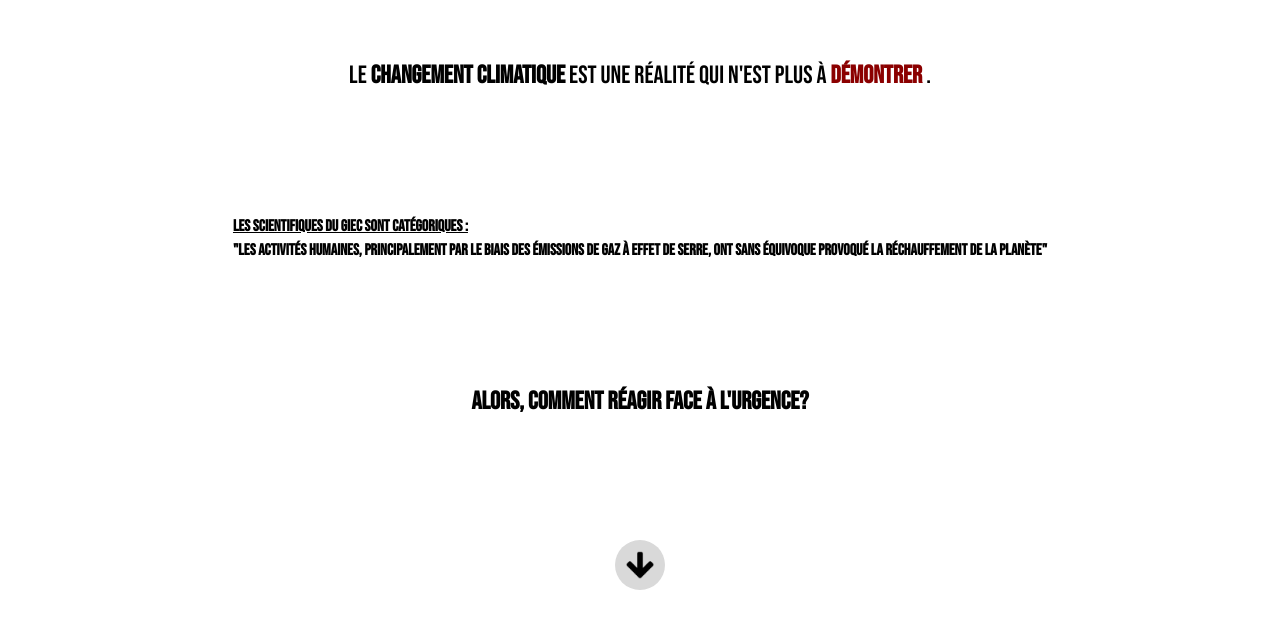
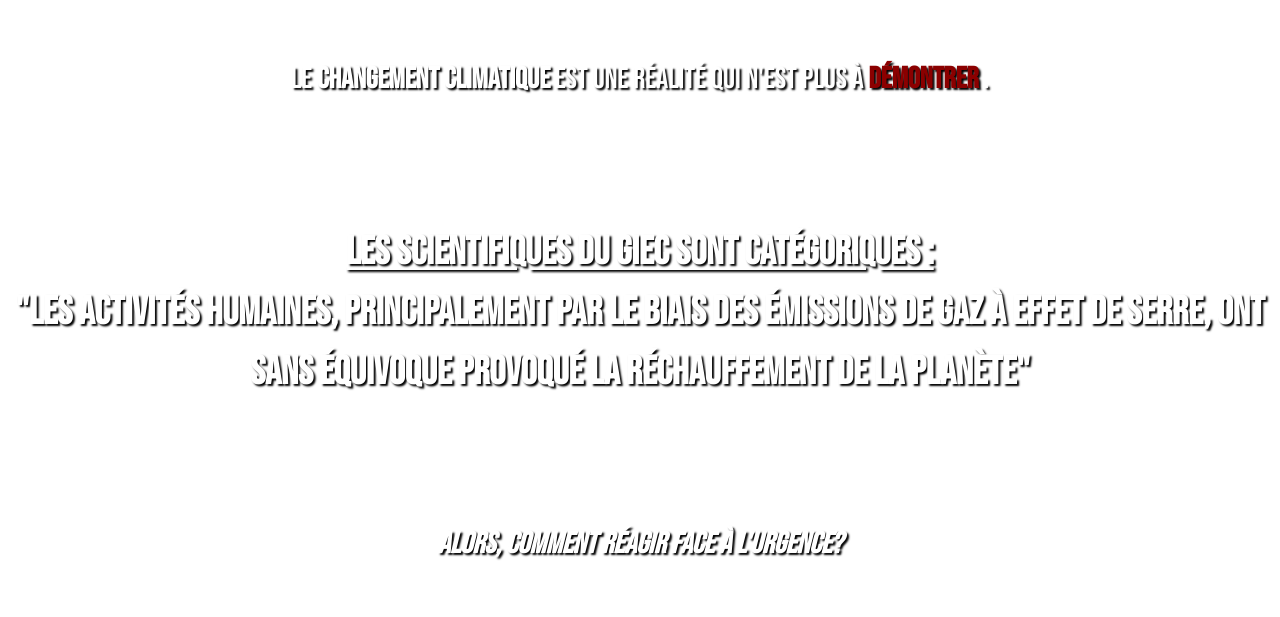
Before and after one commit to ivelter/ndi2023, a Next.js app: page / in a window 1280 px wide. Shown: the part 4383-5000 px from the top of the page. Built offline with nearby package versions, Linux system fonts and the light colour scheme.

Commit message:
refactor slide 5

```diff
--- a/src/components/slides/SN5.js
+++ b/src/components/slides/SN5.js
@@ -22,8 +22,8 @@ export default function SN5() {
           émissions de gaz à effet de serre, ont sans équivoque provoqué la
           réchauffement de la planète"
         </b>
-        <h1>
-          <b>Alors, comment réagir face à l'urgence?</b>
+        <h1 >
+          <b className={base.accroche}>Alors, comment réagir face à l'urgence?</b>
         </h1>
       </div>
     </Degrade>
--- a/src/components/slides/SN5.module.scss
+++ b/src/components/slides/SN5.module.scss
@@ -3,17 +3,27 @@
 }
 
 .centerDiv {
+  color: white;
+  text-shadow: 2px 2px 2px black;
+  font-size: 40px;
+  text-align: center;
   display: flex;
   flex-direction: column;
   align-items: center;
   justify-content: space-between;
 
   h1 {
+    text-shadow: 2px 2px 2px black;
+    color: white;
     margin-top: 15vh;
     margin-bottom: 15vh;
-    font-size: 25px;
+    font-size: 30px;
     align-content: center;
   }
+}
+
+.accroche{
+  font-style: italic;
 }
 
 .leftText {
```
